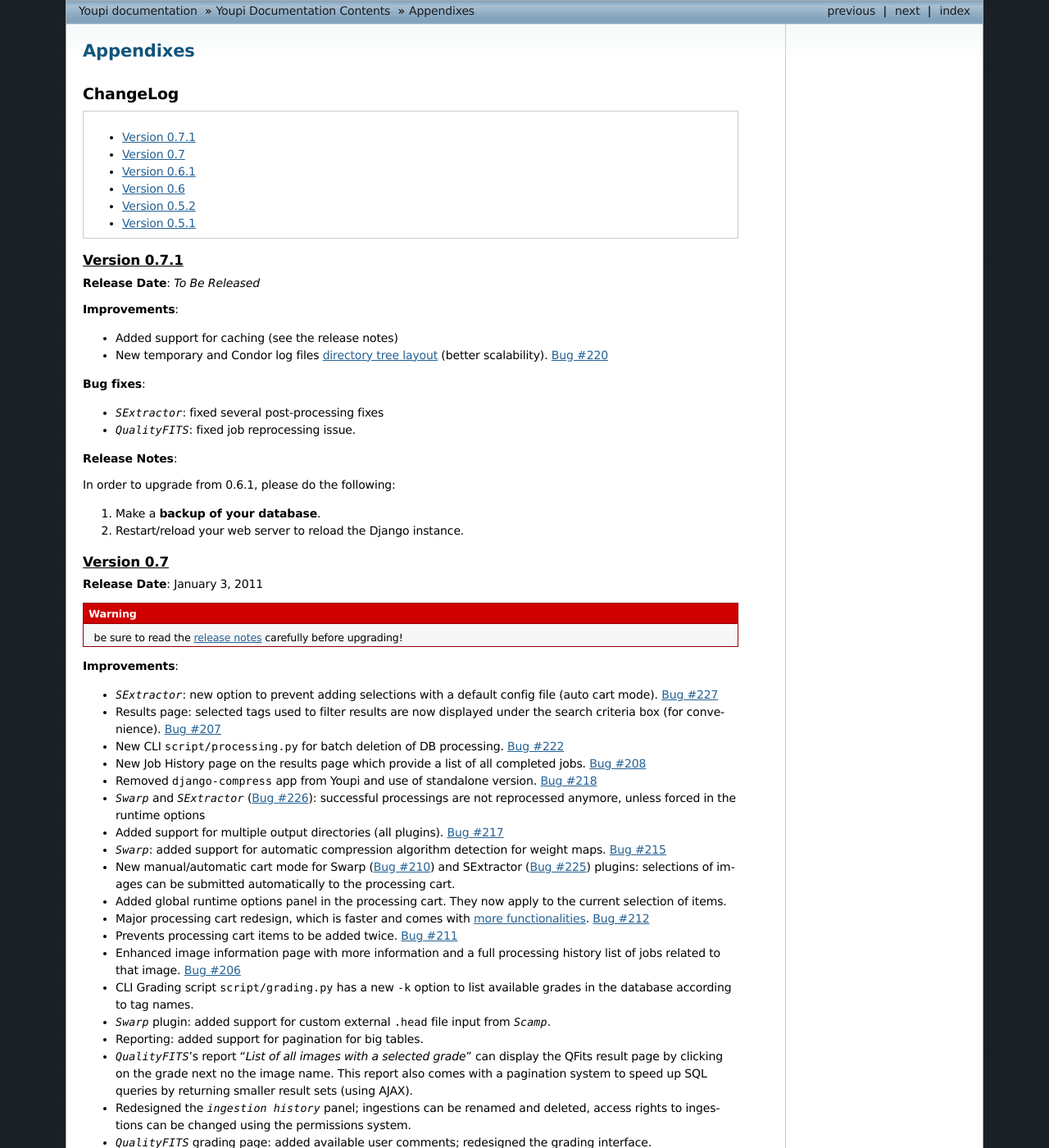
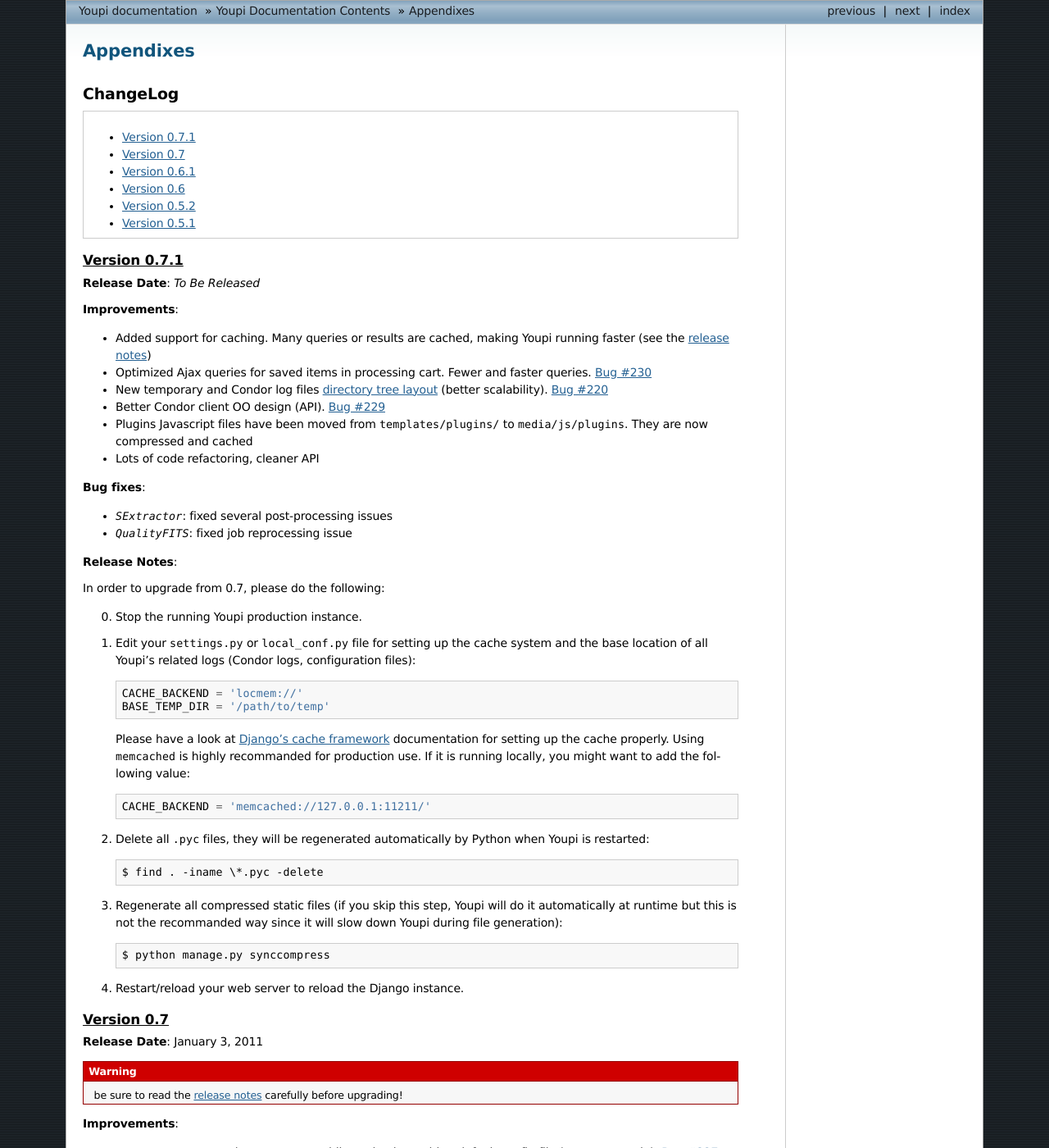
Before and after one commit to gotsunami/Youpi, a Sphinx documentation site: the page built from doc/handbook/source/appendix.txt, in a window 1280 px wide and 1400 px high. Shown: the whole window at 82% size. Built offline with Sphinx 7.4.7, drawn with Linux system fonts in a browser that asks for light colours; formulas are drawn with MathJax 3; the version number could not be read and is left out.

Commit message:
Updated ChangeLog

```diff
--- a/doc/handbook/source/appendix.txt
+++ b/doc/handbook/source/appendix.txt
@@ -18,23 +18,55 @@
 
 **Improvements**:
 
-- Added support for caching (see the release notes)
+- Added support for caching. Many queries or results are cached, making Youpi running faster (see the
+  :ref:`release notes <rel_0_7_1>`)
+- Optimized Ajax queries for saved items in processing cart. Fewer and faster queries. `Bug #230`_
 - New temporary and Condor log files :ref:`directory tree layout <BASE_TEMP_DIR>` (better scalability). `Bug #220`_
+- Better Condor client OO design (API). `Bug #229`_
+- Plugins Javascript files have been moved from ``templates/plugins/`` to ``media/js/plugins``. They are now
+  compressed and cached
+- Lots of code refactoring, cleaner API
 
 .. _Bug #220: https://youpi.terapix.fr/bugzilla/show_bug.cgi?id=220
+.. _Bug #229: https://youpi.terapix.fr/bugzilla/show_bug.cgi?id=229
+.. _Bug #230: https://youpi.terapix.fr/bugzilla/show_bug.cgi?id=230
 
 **Bug fixes**:
 
-- `SExtractor`: fixed several post-processing fixes
-- `QualityFITS`: fixed job reprocessing issue.
+- `SExtractor`: fixed several post-processing issues
+- `QualityFITS`: fixed job reprocessing issue
+
+.. _rel_0_7_1:
 
 **Release Notes**:
 
-In order to upgrade from 0.6.1, please do the following:
+In order to upgrade from 0.7, please do the following:
 
-1. Make a **backup of your database**.
+0. Stop the running Youpi production instance.
+1. Edit your ``settings.py`` or ``local_conf.py`` file for setting up the cache system and the base
+   location of all Youpi's related logs (Condor logs, configuration files)::
 
-2. Restart/reload your web server to reload the Django instance.
+    CACHE_BACKEND = 'locmem://'
+    BASE_TEMP_DIR = '/path/to/temp'
+
+   Please have a look at `Django's cache framework`_ documentation for setting up the cache properly.
+   Using ``memcached`` is highly recommanded for production use. If it is running locally, you might
+   want to add the following value::
+
+    CACHE_BACKEND = 'memcached://127.0.0.1:11211/'
+
+   .. _Django's cache framework: http://docs.djangoproject.com/en/1.2/topics/cache/
+
+2. Delete all ``.pyc`` files, they will be regenerated automatically by Python when Youpi is restarted::
+
+    $ find . -iname \*.pyc -delete
+
+3. Regenerate all compressed static files (if you skip this step, Youpi will do it automatically at
+   runtime but this is not the recommanded way since it will slow down Youpi during file generation)::
+
+    $ python manage.py synccompress
+
+4. Restart/reload your web server to reload the Django instance.
 
 Version 0.7
 -----------
```
